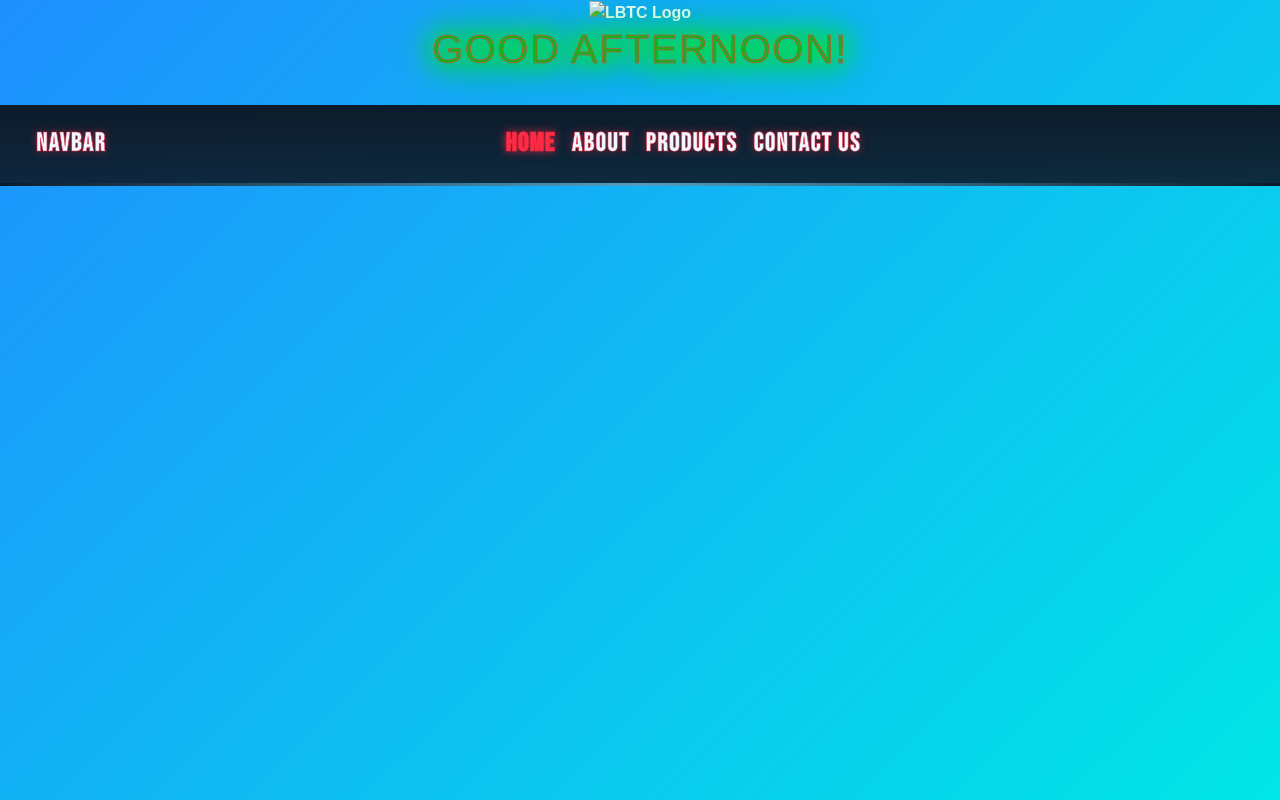
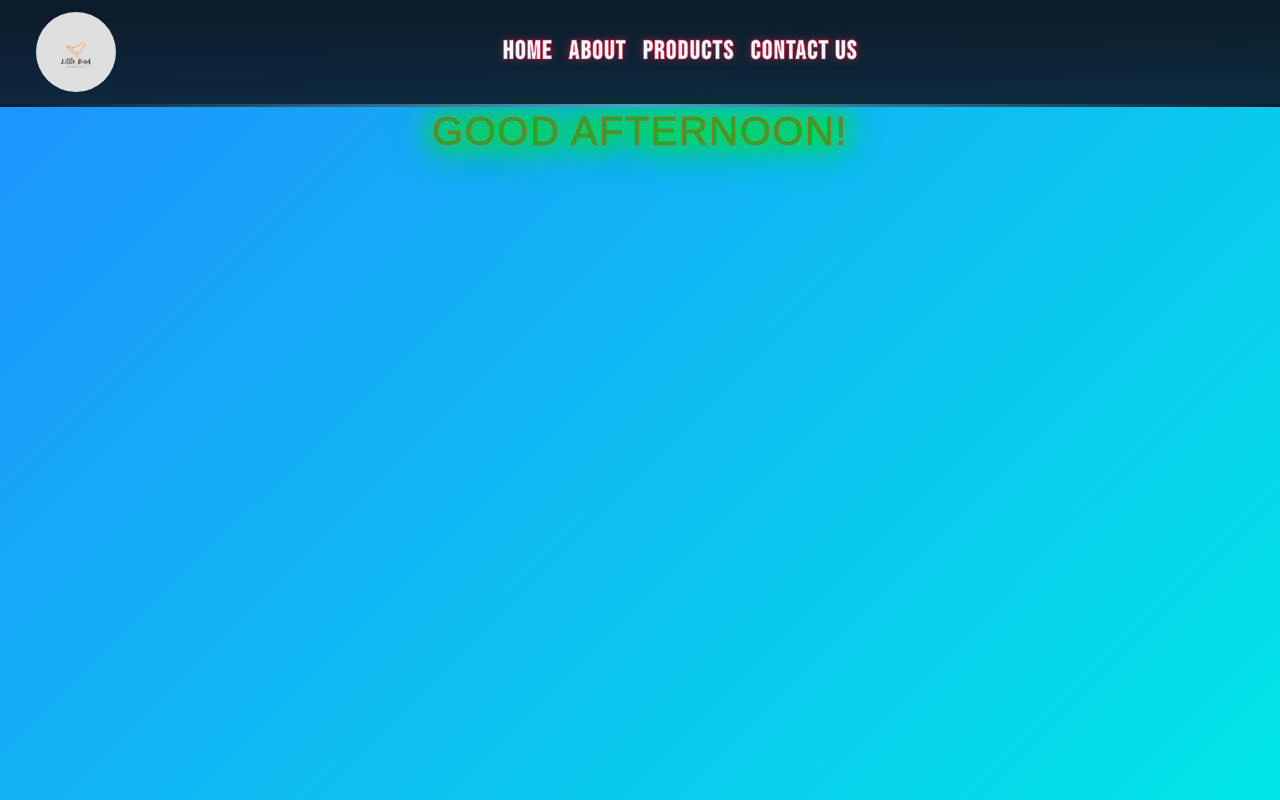
Before and after one commit to Rainbowcats999/Final-Project-Personal-touches, a plain HTML site: page index.html in a window 1280 px wide. Drawn offline with nearby package versions, Linux system fonts and the light colour scheme; a web font is replaced by a local one.

Commit message:
Fixed up the navbar image and commented out that monster image (idek what it is)

```diff
--- a/index.html
+++ b/index.html
@@ -19,24 +19,15 @@
 </head>
 
 <body>
-    <div class="container">
-        <div class="row">
-            <div class="col-12 mb-4">
-                <img src="imgs/Main Logo.png" alt="LBTC Logo" class="img-fluid logo-anim" id="landing-logo">
-                <h1 id="greeting" class="greeting-anim"></h1>
-            </div>
-        </div>
-    </div>
-
-<nav class="navbar navbar-expand-lg bg-body-tertiary">
+  <nav class="navbar navbar-expand-lg bg-body-tertiary">
   <div class="container-fluid">
-    <a class="navbar-brand" href="#">Navbar</a>
+  <img src="imgs/Little Bird Toys Logo (1) (1).png">
     <button class="navbar-toggler" type="button" data-bs-toggle="collapse" data-bs-target="#navbarNavAltMarkup" aria-controls="navbarNavAltMarkup" aria-expanded="false" aria-label="Toggle navigation">
       <span class="navbar-toggler-icon"></span>
     </button>
     <div class="collapse navbar-collapse" id="navbarNavAltMarkup">
       <div class="navbar-nav">
-        <a class="nav-link active" aria-current="page" href="index.html">Home</a>
+        <a class="nav-link" aria-current="page" href="index.html">Home</a>
         <a class="nav-link" href="about.html">About</a>
         <a class="nav-link" href="products.html">Products</a>
         <a class="nav-link" href="contact.html">Contact Us</a>
@@ -44,6 +35,16 @@
     </div>
   </div>
 </nav>
+
+    <div class="container">
+        <div class="row">
+            <div class="col-12 mb-4">
+                <!-- <img src="imgs/Main Logo.png" alt="LBTC Logo" class="img-fluid logo-anim" id="landing-logo"> -->
+                <h1 id="greeting" class="greeting-anim"></h1>
+            </div>
+        </div>
+    </div>
+
 
     <script src="https://cdn.jsdelivr.net/npm/@popperjs/core@2.11.8/dist/umd/popper.min.js"
         integrity="sha384-I7E8VVD/ismYTF4hNIPjVp/Zjvgyol6VFvRkX/vR+Vc4jQkC+hVqc2pM8ODewa9r"
--- a/style.css
+++ b/style.css
@@ -9,6 +9,12 @@ html {
         font-weight: 600;
         font-style: normal;
     }
+}
+
+img {
+    border-radius: 50%;
+    width: 80px;
+    height: 80px;
 }
 
 
```
Also changed, not shown: about.html (+12 -12 lines), contact.html (+14 -12 lines), products.html (+12 -12 lines), imgs/Little Bird Toys Logo (1) (1).png (added).
